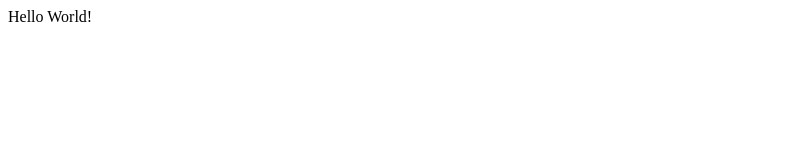
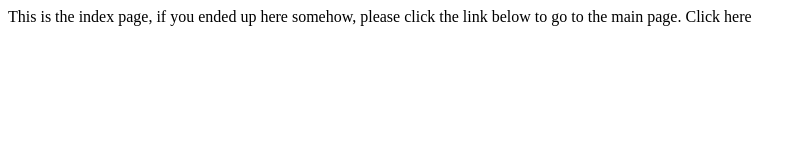
Before and after one commit to gunmack/SFU1, a plain HTML site: page index.html in a window 1280 px wide. Shown: the whole page, without its empty margins (0-806 px from the left). Drawn offline with Linux system fonts and the light colour scheme.

Commit message:
updated index.html with link to main page

```diff
--- a/index.html
+++ b/index.html
@@ -1 +1,13 @@
-<html>Hello World!</html>
+<!DOCTYPE html>
+<html lang="en">
+  <head>
+    <meta charset="UTF-8" />
+    <meta name="viewport" content="width=device-width, initial-scale=1.0" />
+    <title>index</title>
+  </head>
+  <body>
+    This is the index page, if you ended up here somehow, please click the link
+    below to go to the main page.
+    <a herf="https://www.gunmack.dev/SFU">Click here</a>
+  </body>
+</html>
```
